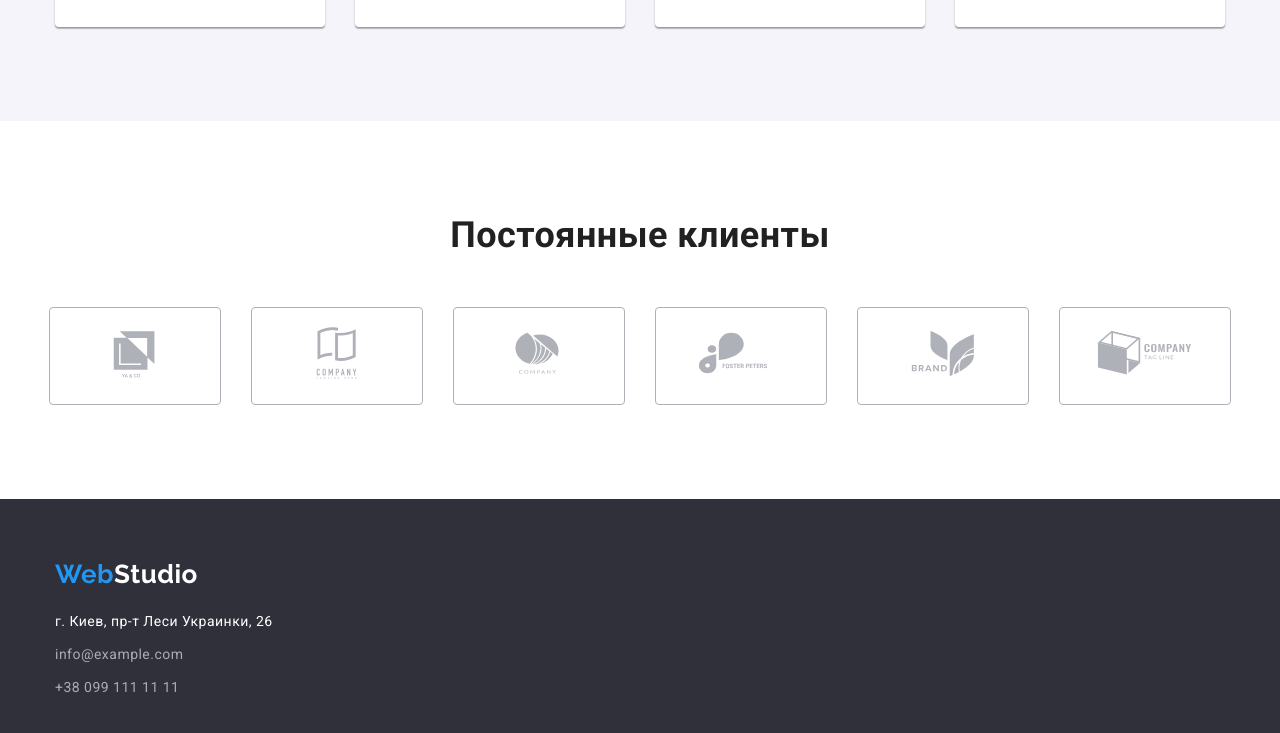
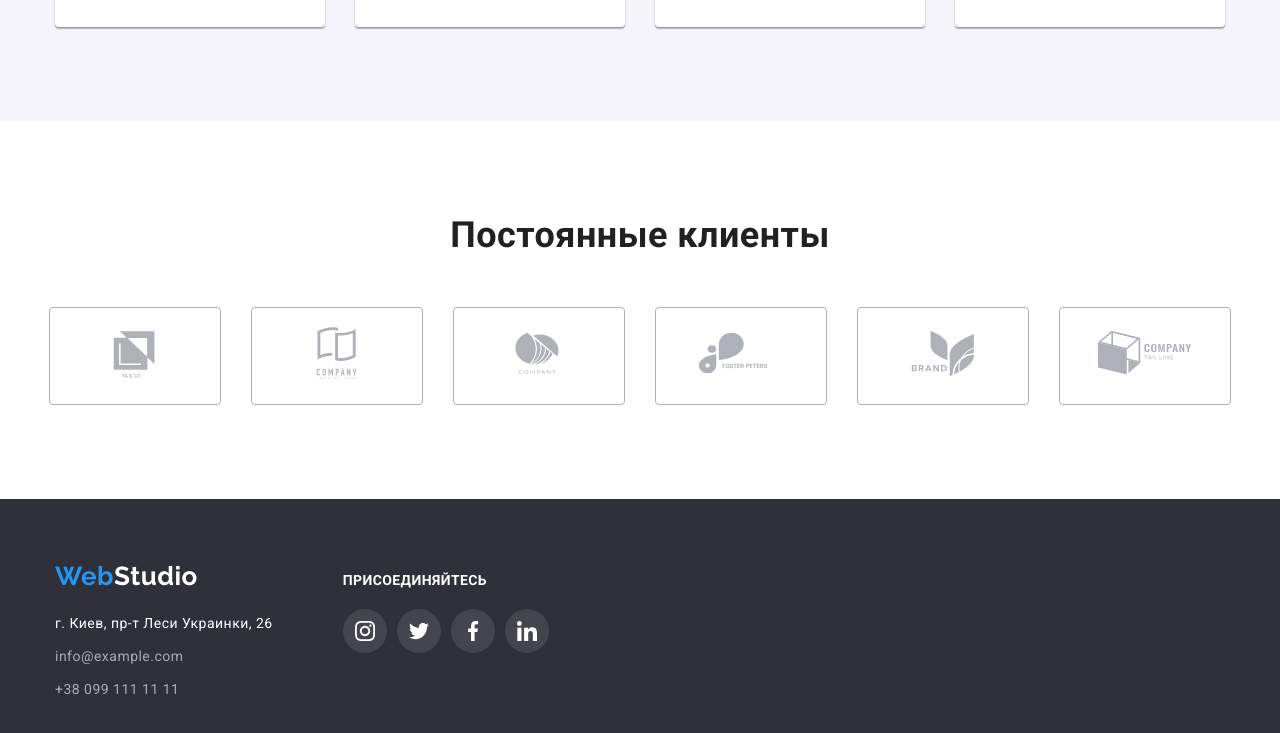
Before and after one commit to Stockton-slap/goit-markup-hw-04, a plain HTML site: page index.html in a window 1280 px wide. Shown: the part 2181-2914 px from the top of the page. Drawn offline with Linux system fonts and the light colour scheme.

Commit message:
Add icons to footer

```diff
--- a/css/common.css
+++ b/css/common.css
@@ -177,3 +177,66 @@ body {
   padding: 0;
   margin: 0;
 }
+
+.footer-container {
+  display: flex;
+  width: 206px;
+  height: 80px;
+  flex-direction: column;
+}
+
+.container.order {
+  display: flex;
+  align-items: baseline;
+}
+
+.address-container {
+  margin-right: 70px;
+}
+
+.footer-title {
+  text-transform: uppercase;
+  margin-bottom: 20px;
+  padding: 0;
+  font-weight: 700;
+  font-size: 14px;
+  line-height: 1.14;
+  letter-spacing: 0.03em;
+
+  color: var(--hero-text-color);
+}
+
+.footer-icons {
+  padding: 0;
+  display: flex;
+  list-style: none;
+}
+
+.footer-icons a {
+  display: flex;
+}
+
+.footer-list {
+  width: 44px;
+  height: 44px;
+  border: none;
+  border-radius: 50%;
+  align-items: center;
+  display: flex;
+  margin-right: 10px;
+  justify-content: center;
+  background-color: rgba(255, 255, 255, 0.1);
+}
+
+.join-media {
+  fill: var(--hero-text-color);
+}
+
+.footer-list:nth-child(4) {
+  margin-right: 0;
+}
+
+.footer-list:hover,
+.footer-list:focus {
+  background-color: var(--accent-color);
+}
--- a/index.html
+++ b/index.html
@@ -363,7 +363,8 @@
 
     <!-- FOOTER -->
     <footer class="main-address">
-      <div class="container">
+      <div class="container order">
+        <div class="address-container">
           <a href="./index.html" class="footer-logo">
             <span class="item">Web</span>Studio</a
           >
@@ -389,6 +390,40 @@
             </ul>
           </address>
         </div>
+        <div class="footer-container">
+          <h3 class="footer-title">присоединяйтесь</h3>
+          <ul class="footer-icons no-marker">
+            <li class="footer-list">
+              <a href="#" class="footer-link">
+                <svg class="join-media" width="20" height="20">
+                  <use href="./images/icons.svg#instagram"></use>
+                </svg>
+              </a>
+            </li>
+            <li class="footer-list">
+              <a href="#" class="footer-link">
+                <svg class="join-media" width="20" height="20">
+                  <use href="./images/icons.svg#twitter"></use>
+                </svg>
+              </a>
+            </li>
+            <li class="footer-list">
+              <a href="#" class="footer-link">
+                <svg class="join-media" width="20" height="20">
+                  <use href="./images/icons.svg#facebook"></use>
+                </svg>
+              </a>
+            </li>
+            <li class="footer-list">
+              <a href="#" class="footer-link">
+                <svg class="join-media" width="20" height="20">
+                  <use href="./images/icons.svg#linkedin"></use>
+                </svg>
+              </a>
+            </li>
+          </ul>
+        </div>
+      </div>
     </footer>
   </body>
 </html>
```
Lines whose indentation alone changed are shown as unchanged.
